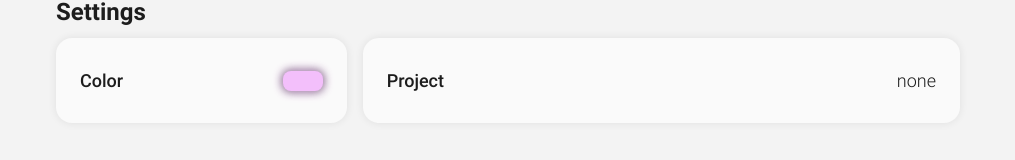
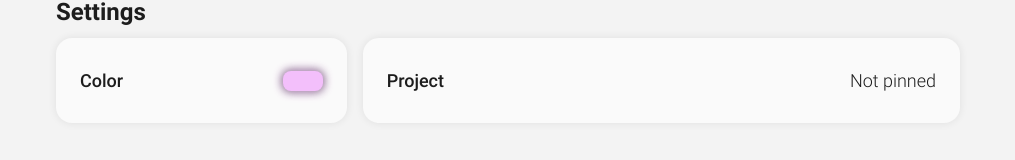
Before and after one commit to zerescas/another-to-do-app, a Vue app: page /tasks/edit/1 in a window 1280 px wide. Shown: the part 166-326 px from the top of the page, without its empty margins (132-1147 px from the left). Built offline with nearby package versions, Linux system fonts and the light colour scheme.

Commit message:
TaskSettingsView: set text when task isn't pinned to project

```diff
--- a/src/views/ToDoSettings/TaskSettingsView.vue
+++ b/src/views/ToDoSettings/TaskSettingsView.vue
@@ -62,7 +62,7 @@ function updateTaskColor(color: string) {
             <div class="item-card setting-card column-span-2">
               <div class="setting-card-title">Project</div>
               <div class="setting-card-value">
-                {{ pinnedToProjectName ?? 'none' }}
+                {{ pinnedToProjectName ?? 'Not pinned' }}
               </div>
             </div>
           </div>
```
